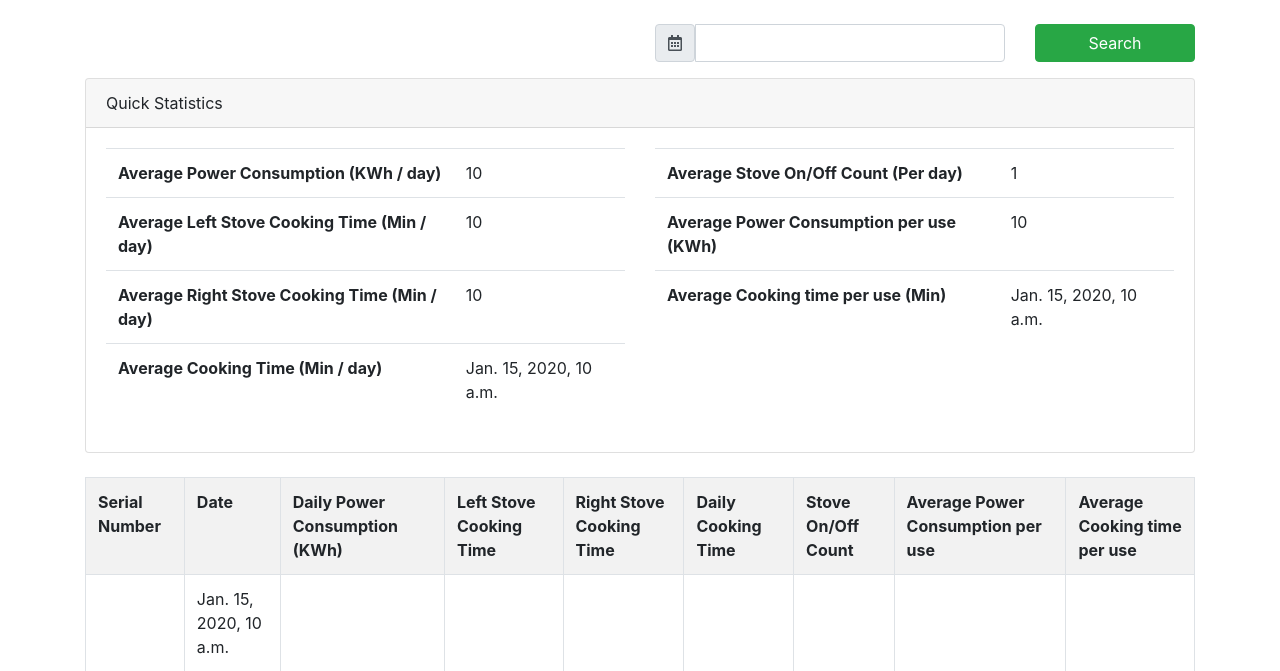
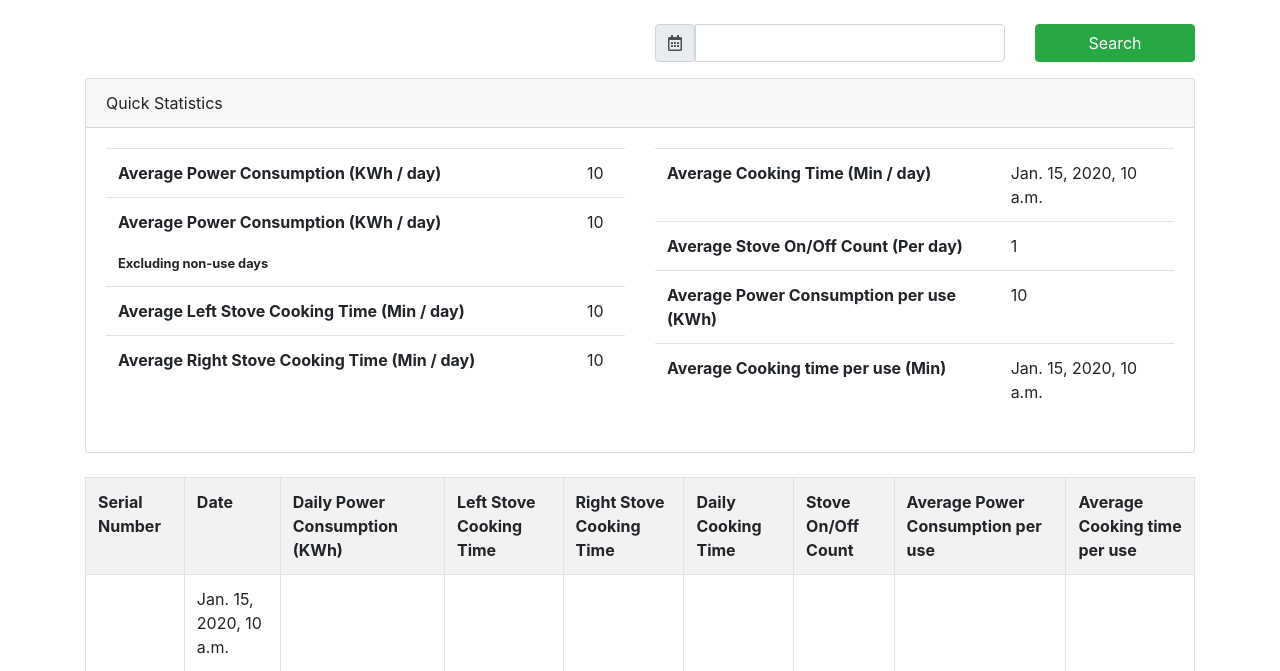
Before and after one commit to trk9001/ecook-angaza, a Django app: template reports/templates/reports/reports/reports.html in a window 1280 px wide. Shown: the part 56-727 px from the top of the page. Run offline with Django 3.2, Linux system fonts and the light colour scheme; tables that the repository leaves empty hold one stand-in row (values such as "Sample post"); the template is opened without the code that fills it: values that come from a table or form of the project are taken from there, most other values are stand-ins (such as "Sample title", 1, 10 or a date in 2020); some libraries are stand-ins or nearby versions.

Commit message:
Average Power Consumption non-use days added in quick stat

```diff
--- a/reports/templates/reports/reports/reports.html
+++ b/reports/templates/reports/reports/reports.html
@@ -38,16 +38,19 @@
                                         <td>{{ quick_statistics.average_power_consumption }}</td>
                                     </tr>
                                     <tr>
+                                        <td>
+                                            <p><strong>Average Power Consumption (KWh / day)</strong></p>
+                                            <small><strong>Excluding non-use days</strong></small>
+                                        </td>
+                                        <td>{{ quick_statistics.average_power_consumption_exclude_zero }}</td>
+                                    </tr>
+                                    <tr>
                                         <td><strong>Average Left Stove Cooking Time (Min / day)</strong></td>
                                         <td>{{ quick_statistics.average_left_stove_cooktime }}</td>
                                     </tr>
                                     <tr>
                                         <td><strong>Average Right Stove Cooking Time (Min / day)</strong></td>
                                         <td>{{ quick_statistics.average_right_stove_cooktime }}</td>
-                                    </tr>
-                                    <tr>
-                                        <td><strong>Average Cooking Time (Min / day)</strong></td>
-                                        <td>{{ quick_statistics.average_cooking_time }}</td>
                                     </tr>
                                 </table>
                             </div>
@@ -56,6 +59,10 @@
                         <div class="col-md-6">
                             <div class="table-responsive">
                                 <table class="table">
+                                    <tr>
+                                        <td><strong>Average Cooking Time (Min / day)</strong></td>
+                                        <td>{{ quick_statistics.average_cooking_time }}</td>
+                                    </tr>
                                     <tr>
                                         <td><strong>Average Stove On/Off Count (Per day)</strong></td>
                                         <td>{{ quick_statistics.average_stove_on_off_count }}</td>
--- a/reports/views/reports.py
+++ b/reports/views/reports.py
@@ -106,8 +106,11 @@ class ReportsView(LoginRequiredMixin, TemplateView):
 
             for item in report_data:
                 daily_power_consumption_list = [float(jitem['daily_power_consumption']) for jitem in report_data]
+                daily_power_consumption_list_exclude_zero_list = [float(jitem['daily_power_consumption']) for jitem in report_data if jitem['daily_power_consumption'] > 0]
                 quick_statistics['average_power_consumption'] = sum(daily_power_consumption_list) / len(daily_power_consumption_list)
                 quick_statistics['average_power_consumption'] = math.ceil(quick_statistics['average_power_consumption'] * 100) / 100
+                quick_statistics['average_power_consumption_exclude_zero'] = sum(daily_power_consumption_list_exclude_zero_list) / len(daily_power_consumption_list_exclude_zero_list)
+                quick_statistics['average_power_consumption_exclude_zero'] = math.ceil(quick_statistics['average_power_consumption_exclude_zero'] * 100) / 100
 
                 left_stove_cooktime = [float(jitem['left_stove_cooktime']) for jitem in report_data]
                 quick_statistics['average_left_stove_cooktime'] = sum(left_stove_cooktime) / len(left_stove_cooktime)
```
